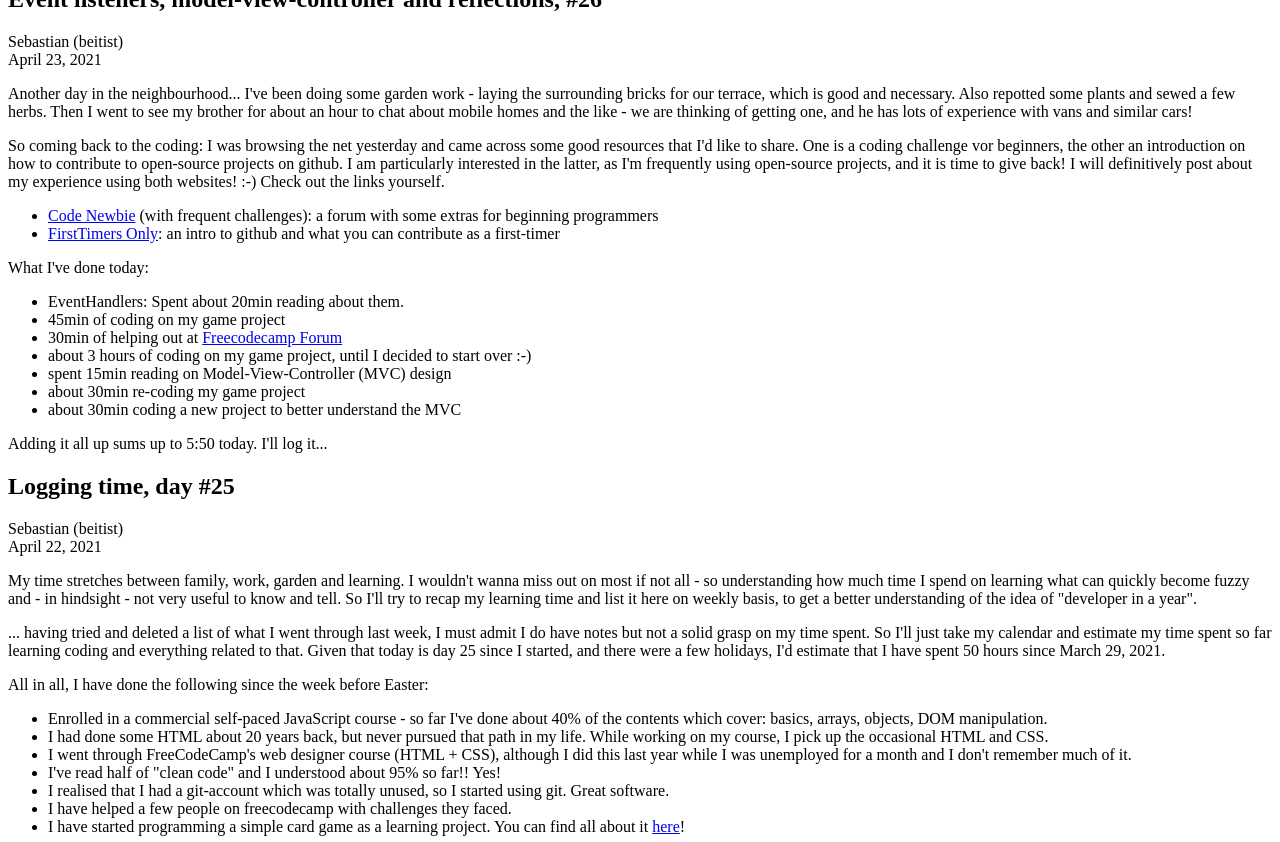
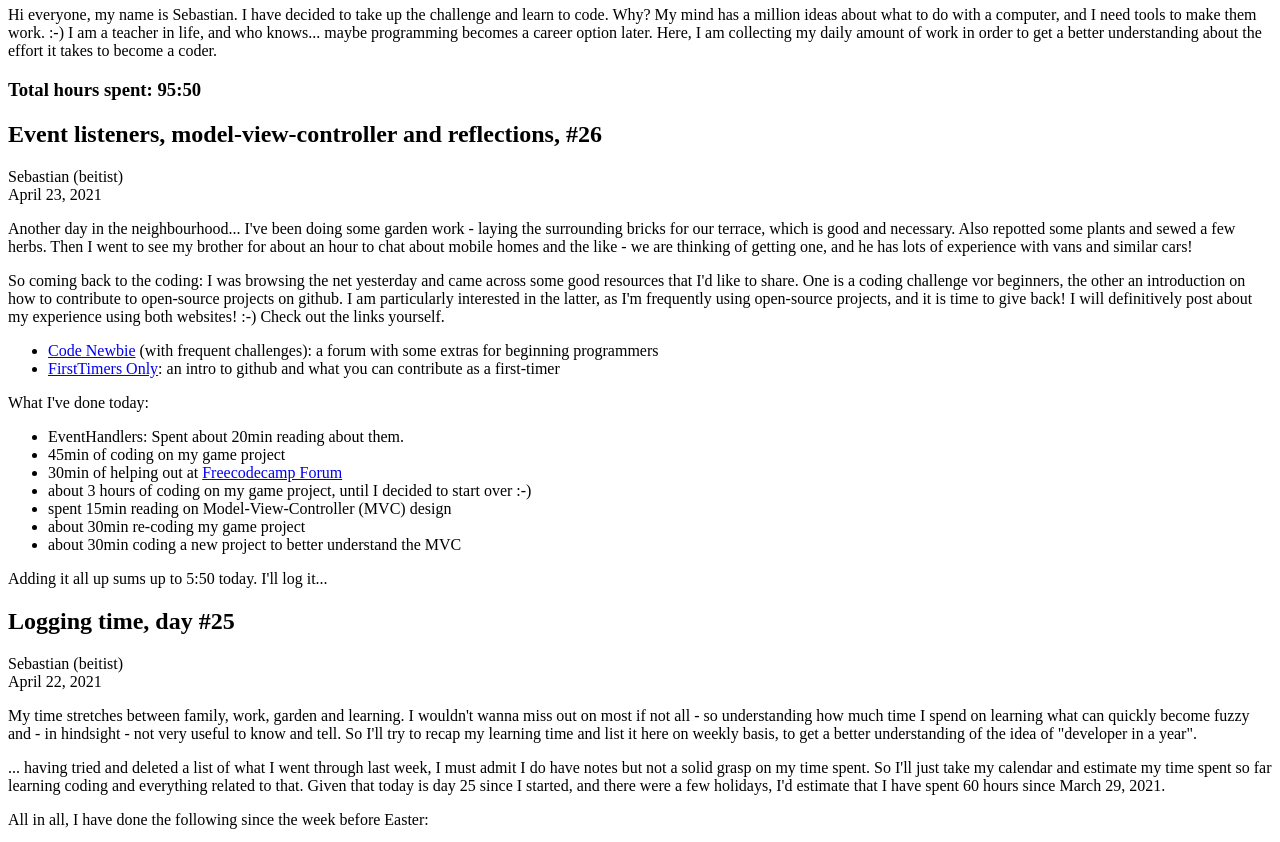
Before and after one commit to beitist/beitist.github.io, a plain HTML site: page index.html in a window 1280 px wide. Shown: the part 60-902 px from the top of the page. Drawn offline with Linux system fonts and the light colour scheme.

Commit message:
feat: add title/head info

```diff
--- a/index.html
+++ b/index.html
@@ -4,8 +4,15 @@
   </head>
 
   <body>
-    <div class='top-title'>Notes of an aspiring coder</div>
-    <div class='entry-text'></div>
+    <div class='top-title'><h1>Notes of an aspiring coder</h1></div>
+    <div class='entry-text'>Hi everyone, my name is Sebastian. I have decided to take up the challenge and learn to code. Why?
+      My mind has a million ideas about what to do with a computer, and I need tools to make them work. :-) I am a teacher in life,
+      and who knows... maybe programming becomes a career option later. Here, I am collecting my daily amount of work in order to get
+      a better understanding about the effort it takes to become a coder.
+    </div>
+    <div class='trackers'>
+      <h3>Total hours spent: 95:50</h3>
+    </div>
     <div class='article'>
       <div class='article-heading'>
         <h2>Event listeners, model-view-controller and reflections, #26</h2>
@@ -58,7 +65,7 @@
           admit I do have notes but not a solid grasp on my time spent. So I'll
           just take my calendar and estimate my time spent so far learning
           coding and everything related to that. Given that today is day 25 since I started,
-        and there were a few holidays, I'd estimate that I have spent 50 hours since March 29, 2021.</p>
+        and there were a few holidays, I'd estimate that I have spent 60 hours since March 29, 2021.</p>
           <p>All in all, I have done the following since the week before Easter:
             <ul>
               <li>Enrolled in a commercial self-paced JavaScript course - so far I've done
@@ -68,7 +75,9 @@
                 While working on my course, I pick up the occasional HTML and CSS.
               </li>
               <li>I went through FreeCodeCamp's web designer course (HTML + CSS), although I did this
-                last year while I was unemployed for a month and I don't remember much of it.
+                last year while I was unemployed for a month and I don't remember much of it. I estimate
+                that I spent about 30 hours on it, as I do remember designing some graphics to make the
+                project sites look nicer.
               </li>
               <li>
                 I've read half of "clean code" and I understood about 95% so far!! Yes!
@@ -81,6 +90,7 @@
                 about it <a href='https://github.com/beitist/simple-mau-mau'>here</a>!
               </li>
             </ul>
+            So let's estimate that I have spent 90 hours of learning including today!
           </p>
       </div>
 
```
